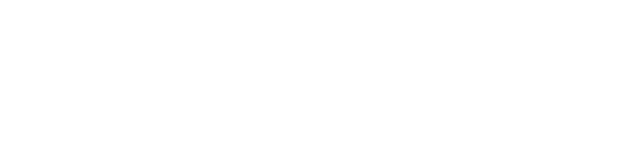
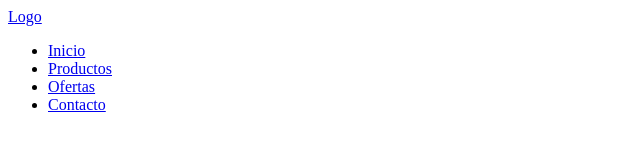
Before and after one commit to Gaspiortega/TuPuntodeEncuentro-Web, a plain HTML site: page index.html in a window 1280 px wide. Shown: the whole page, without its empty margins (0-640 px from the left). Drawn offline with Linux system fonts and the light colour scheme; files that its build step writes are made by us from their sources.

Commit message:
navigation

```diff
--- a/index.html
+++ b/index.html
@@ -12,7 +12,26 @@
     <link rel="icon" type="image/jpg" href="IMAGENES/logotipo-web.jpg">
     <!--Fin Icono-->
 </head>
+<header class="header">
+ <div class="containerlogo">
+ <a href="IMAGENES/logotipo-web.jpg" class="logo">Logo</a>
+  <nav class="navigation">
+   <ul>
+    <li><a href="#">Inicio</a></li>
+    <li><a href="#">Productos</a></li>
+    <li><a href="#">Ofertas</a></li>
+    <li><a href="#">Contacto</a></li>
+   </ul>
+  </nav>
+ </div>
+</header>
+
+
+
+
+
 <body>
+
 
 </body>
 </html>
```
